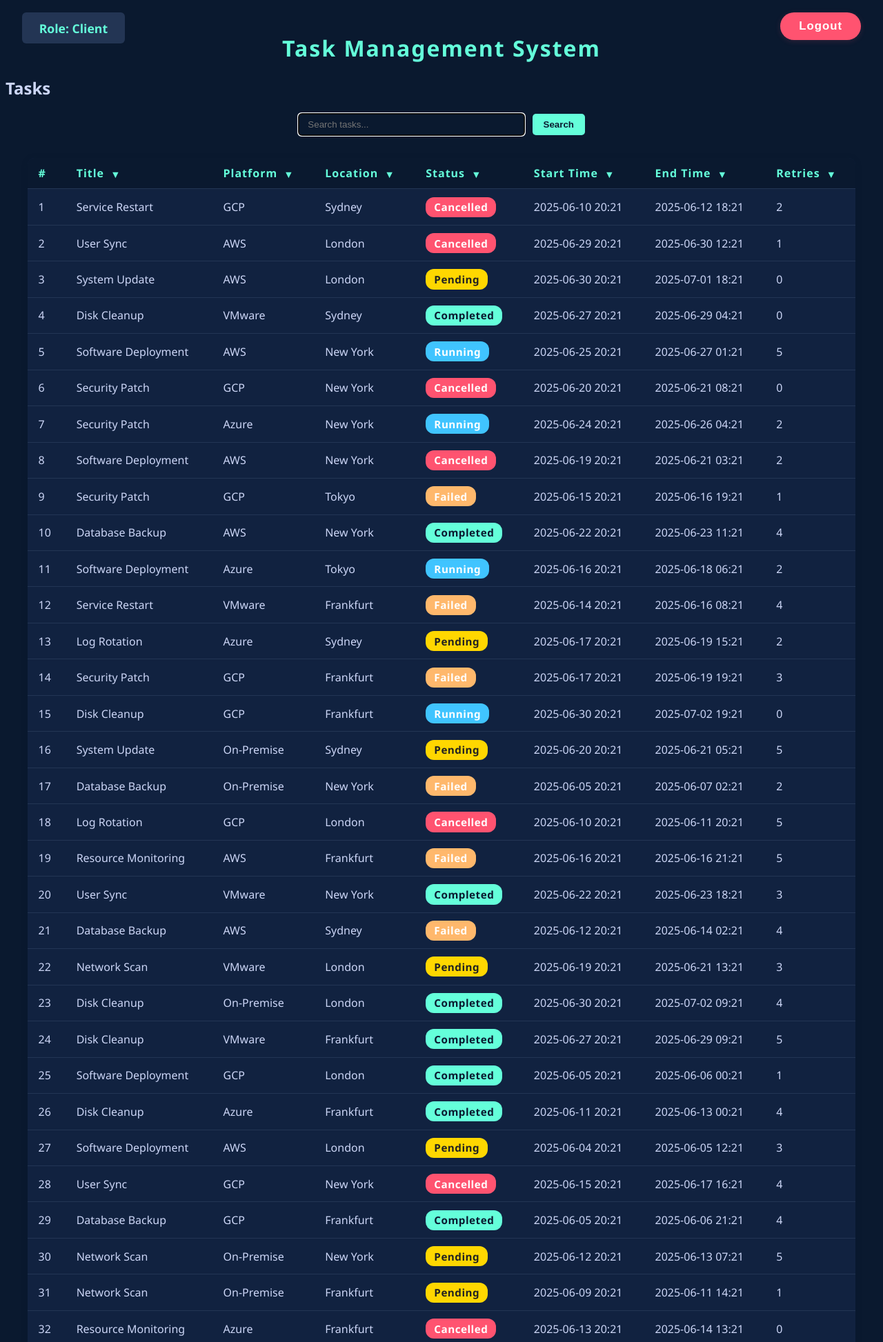
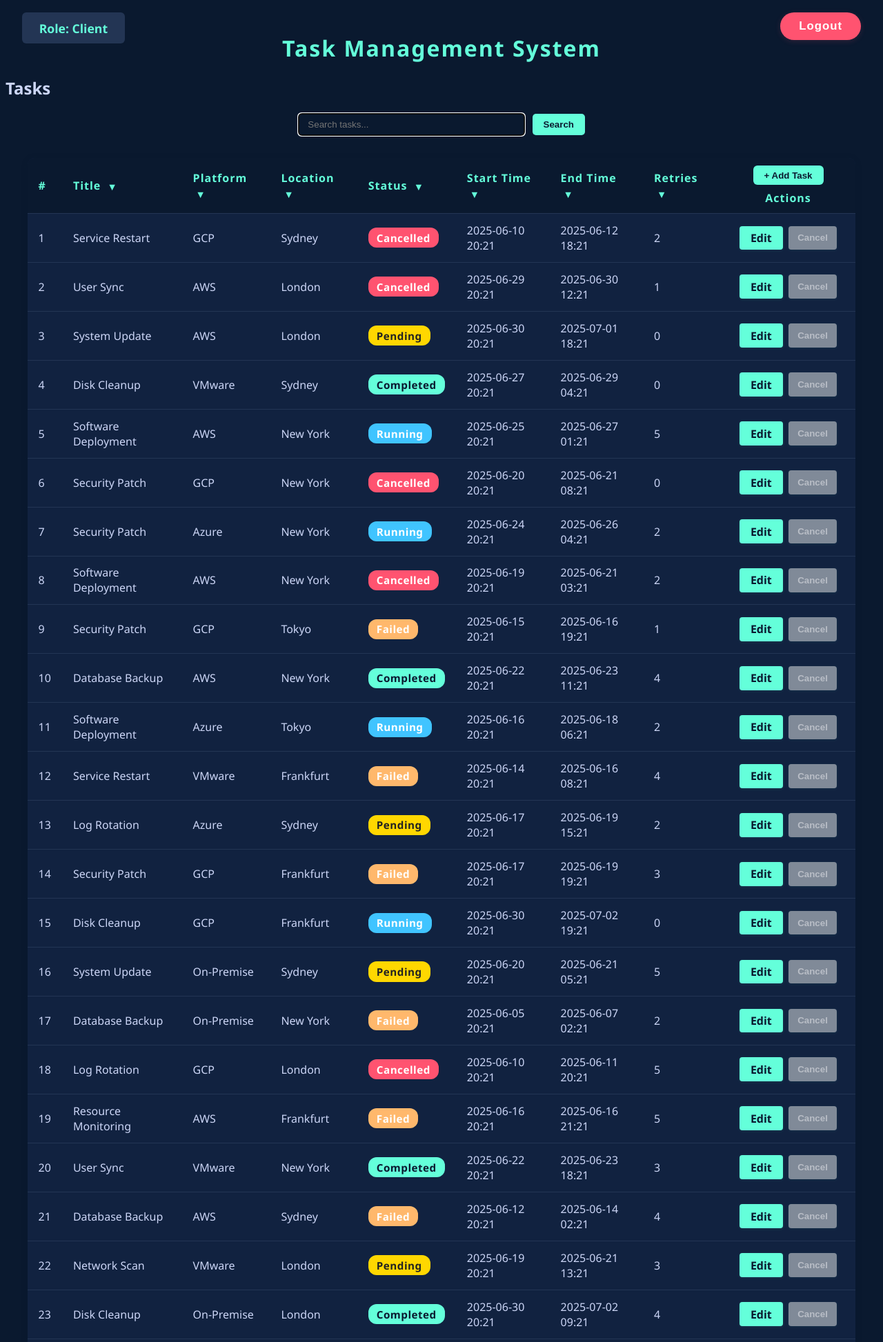
Before and after one commit to Brandon-Niles/Software-Agile-Assignment, a Django app: page /tasks/ in a window 1280 px wide. Shown: the top 1946 px of the page at 69% size. Run offline with Django 5.2, Linux system fonts and the light colour scheme; a user stored in the database is signed in; data comes from the database, SQL or seed files in the repository; both versions use the stored data as it was after the commit.

Commit message:
Update for user to have read,create and edit perms

```diff
--- a/task-management-app/main/templates/main/task_system.html
+++ b/task-management-app/main/templates/main/task_system.html
@@ -280,14 +280,12 @@
                 {% endfor %}
               </div>
             </th>
-            {% if selected_role == 'admin' %}
             <th>
               <div class="actions-header">
                 <button type="button" class="add-btn" onclick="window.location.href='{% url 'add_task' %}'">+ Add Task</button>
                 Actions
               </div>
             </th>
-            {% endif %}
           </tr>
         </thead>
         <tbody id="task-table-body">
--- a/task-management-app/main/templates/main/task_table_rows.html
+++ b/task-management-app/main/templates/main/task_table_rows.html
@@ -11,12 +11,16 @@
         <td>{{ task.start_time }}</td>
         <td>{{ task.end_time }}</td>
         <td>{{ task.retries }}</td>
-        {% if selected_role == 'admin' %}
         <td>
             <div class="action-btns">
                 <a href="{% url 'edit_task' task.id %}">Edit</a>
-                <button type="button" class="cancel-btn" onclick="showCancelPopup({{ task.id }})" {% if task.status == 'cancelled' %}disabled{% endif %}>Cancel</button>
+                {% if selected_role == 'admin' %}
+                    <button type="button" class="cancel-btn" onclick="showCancelPopup({{ task.id }})" {% if task.status == 'cancelled' %}disabled{% endif %}>Cancel</button>
+                {% else %}
+                    <button type="button" class="cancel-btn cancel-btn-disabled" disabled>Cancel</button>
+                {% endif %}
             </div>
+            {% if selected_role == 'admin' %}
             <!-- Cancel confirmation popup -->
             <div id="cancel-popup-{{ task.id }}" class="cancel-popup">
                 <div class="cancel-popup-content">
@@ -27,8 +31,8 @@
                     </div>
                 </div>
             </div>
+            {% endif %}
         </td>
-        {% endif %}
     </tr>
     <!-- Edit form row (hidden by default) -->
     <tr id="edit-form-row-{{ task.id }}" class="edit-form-row" style="display:none;">
@@ -136,6 +140,13 @@
 .status-pending   { background: #ffd700; color: #222; }
 .status-completed { background: #64ffda; color: #0a192f; }
 .status-running   { background: #40c4ff; color: #fff; }
+.cancel-btn-disabled {
+    background: #b0b7be !important;
+    color: #fff !important;
+    cursor: not-allowed !important;
+    opacity: 0.7;
+    border: none;
+}
 </style>
 <script>
 function showCancelPopup(taskId) {
--- a/task-management-app/main/urls.py
+++ b/task-management-app/main/urls.py
@@ -11,4 +11,5 @@ urlpatterns = [
     path('tasks/<int:task_id>/cancel/', views.cancel_task, name='cancel_task'),
     path('tasks/add/', views.add_task, name='add_task'),  # <-- Add this line
     path('ajax/cancel-task/<int:task_id>/', views.ajax_cancel_task, name='ajax_cancel_task'),
+    path('delete/<int:task_id>/', views.delete_task, name='delete_task'),
 ]
--- a/task-management-app/main/views.py
+++ b/task-management-app/main/views.py
@@ -10,6 +10,7 @@ from django.views.decorators.csrf import csrf_exempt
 from django.views.decorators.http import require_POST
 from django.db.models import Q
 from django.template.loader import render_to_string
+from django.contrib import messages
 
 # Registration form
 class RegisterForm(forms.ModelForm):
@@ -165,6 +166,19 @@ def cancel_task(request, task_id):
     return render(request, 'main/cancel_task.html', {'task': task})
 
 @login_required
+def delete_task(request, task_id):
+    selected_role = request.session.get('selected_role', '')
+    if selected_role != 'admin':
+        messages.error(request, "Only admins can delete tasks.")
+        return redirect('task_list')
+    task = get_object_or_404(Task, id=task_id)
+    if request.method == "POST":
+        task.delete()
+        messages.success(request, "Task deleted.")
+        return redirect('task_list')
+    return redirect('task_list')
+
+@login_required
 def add_task(request):
     if not request.user.is_superuser:
         return redirect('task_list')
```
Also changed, not shown: task-management-app/db.sqlite3.
